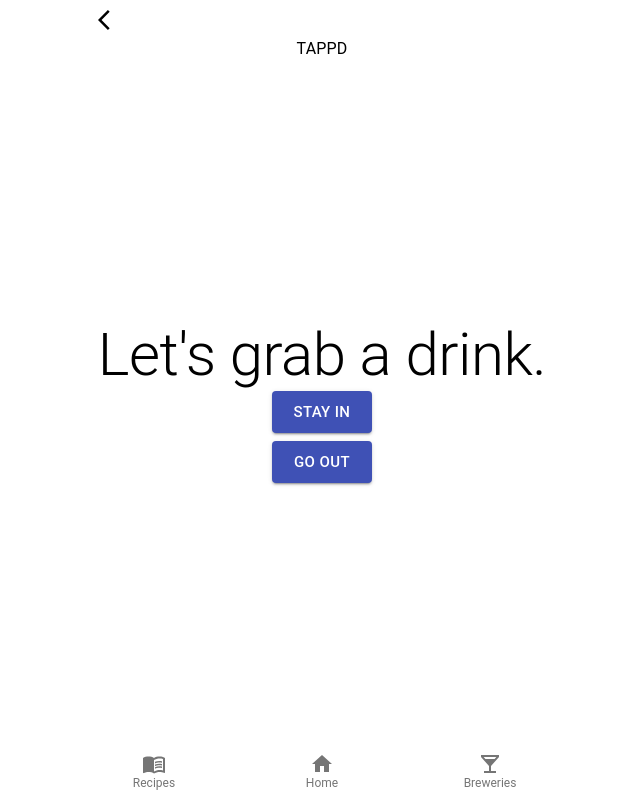
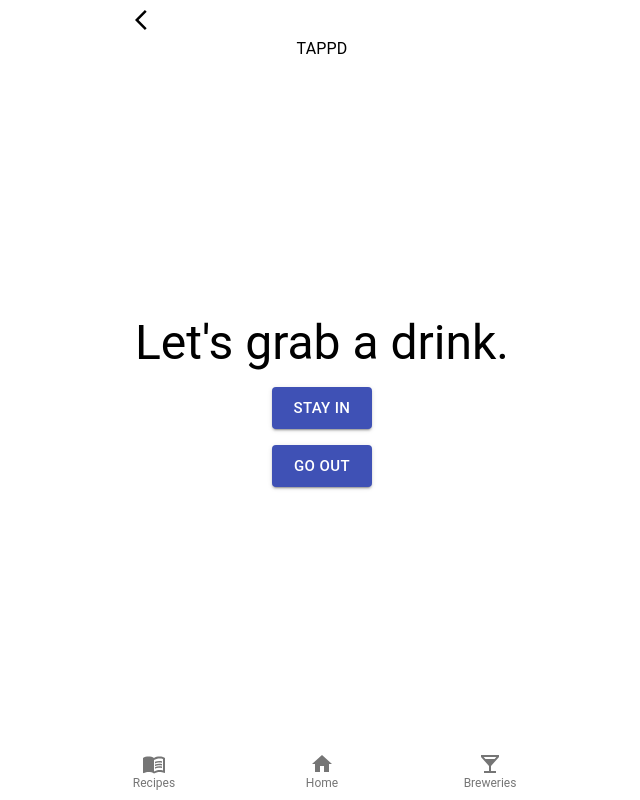
Before and after one commit to pei-evelyn/tappd-redo, a React app: page / in a window 1280 px wide. Both pictures are taken after a click on the button "LET'S GO". Shown: the whole page, without its empty margins (318-958 px from the left). Built offline with nearby package versions, Linux system fonts and the light colour scheme; the HTML template or start-up script is replaced by a standard one.

Commit message:
Fixed spacing on homepage

```diff
--- a/src/components/homepage.jsx
+++ b/src/components/homepage.jsx
@@ -21,13 +21,13 @@ const Homepage = props => {
       alignItems="center"
       justifyContent="center"
     >
-      <Box fontWeight={500}>
-        <Typography variant="h2">
+      <Box mb={2}>
+        <Typography variant="h3" fontWeight={500}>
           Let's grab a drink.
         </Typography>
       </Box>
       <Box textAlign="center">
-        <Box mb={1}>
+        <Box mb={2}>
           <Button
             onClick={() => props.setView('search-recipes', {})}
             variant="contained"
@@ -37,7 +37,7 @@ const Homepage = props => {
             Stay In
           </Button>
         </Box>
-        <Box mt={1}>
+        <Box mt={2}>
           <Button
             onClick={() => props.setView('search-breweries', {})}
             variant="contained"
```
Also changed, not shown: 1 other file (tests, documents, lock files or other folders).
